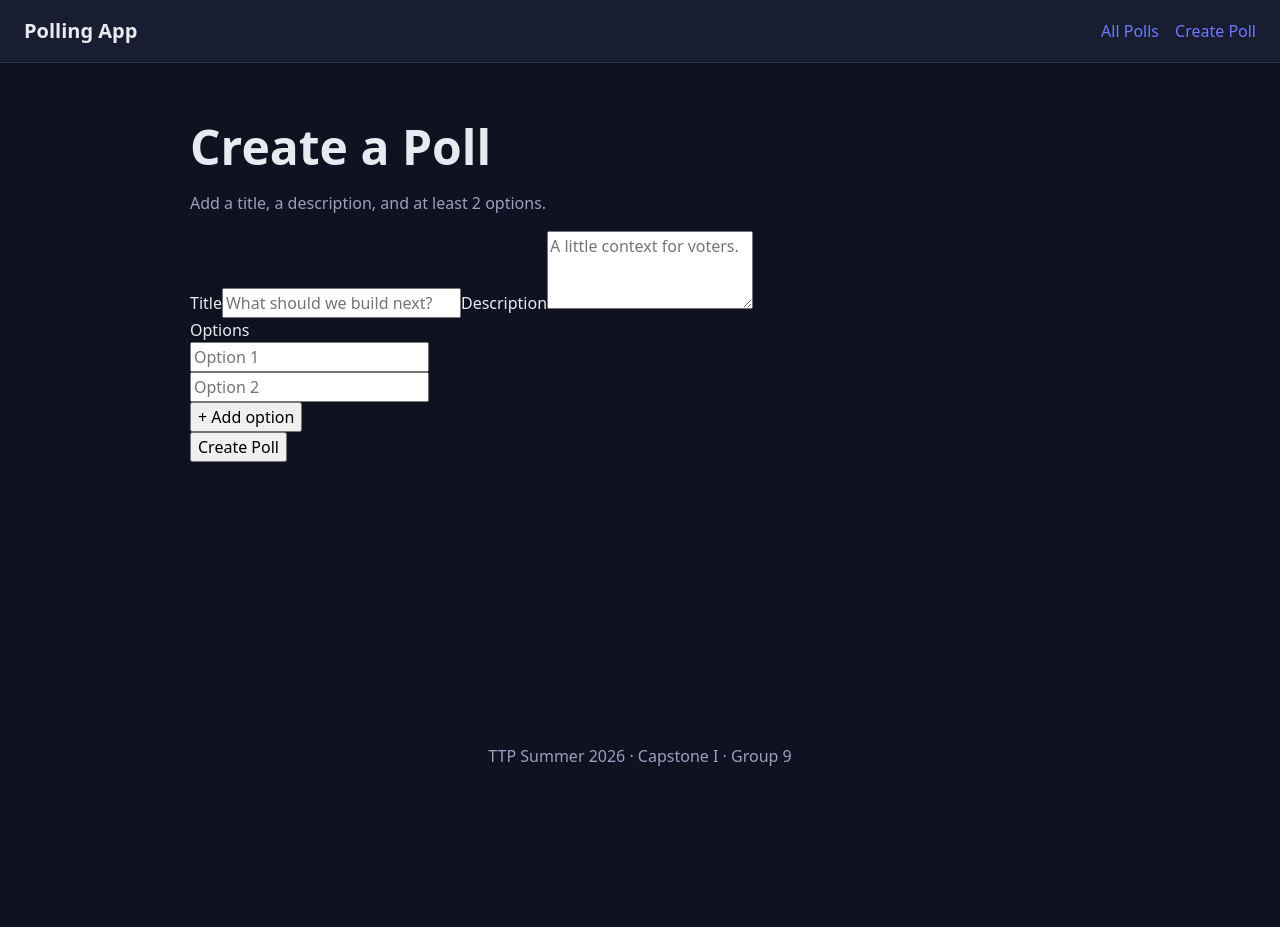
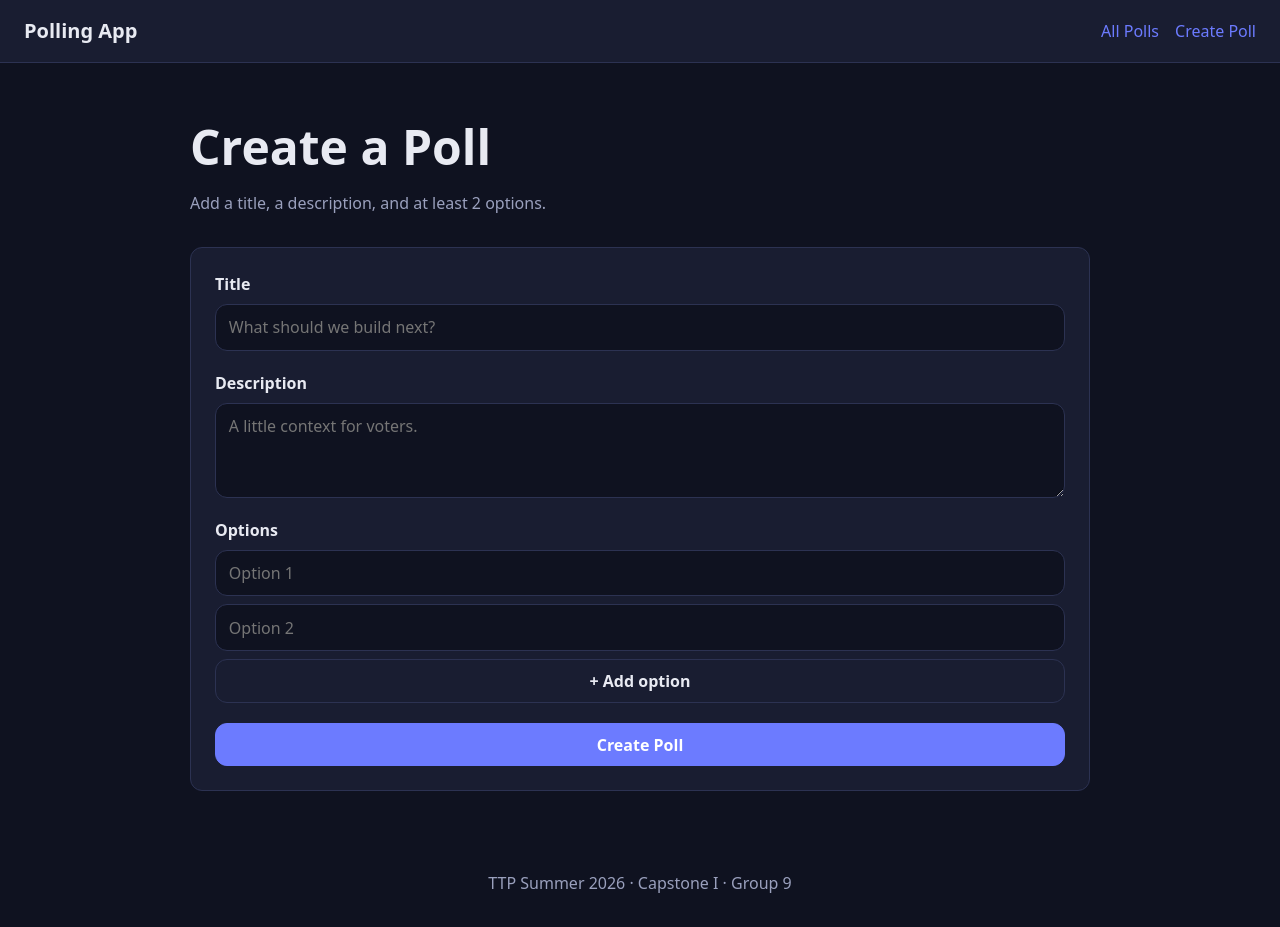
Before and after one commit to ttp-group9-polling/polling-app-frontend, a React (Vite) app: page /create in a window 1280 px wide. Before the commit the page ends 800 px from the top, so only its background shows below. Built offline with nearby package versions, Linux system fonts and the light colour scheme; no server answers.

Commit message:
Add styles for cards, forms, and results

```diff
--- a/src/index.css
+++ b/src/index.css
@@ -1,3 +1,6 @@
+
+   /* GLOBAL VARIABLES AND DEFAULT FONT/COLOR SETTINGS */
+/* Main page background color */
 :root {
   --bg: #0f1220;
   --surface: #191d31;
@@ -10,6 +13,7 @@
   --border: #2c3252;
   --radius: 12px;
 
+    /* Default font for the entire application */
   font-family: system-ui, -apple-system, "Segoe UI", Roboto, sans-serif;
   color: var(--text);
   background: var(--bg);
@@ -19,6 +23,7 @@
   box-sizing: border-box;
 }
 
+/* Sets the default page size, spacing, colors, and line height */
 body {
   margin: 0;
   min-width: 320px;
@@ -106,6 +111,208 @@ h1 {
   border-radius: var(--radius);
 }
 
+.empty-state.error,
+.form-error {
+  color: var(--danger);
+}
+
+/* --- Cards --- */
+.card {
+  background: var(--surface);
+  border: 1px solid var(--border);
+  border-radius: var(--radius);
+  padding: 1.5rem;
+}
+
+.poll-grid {
+  margin-top: 2rem;
+  display: grid;
+  gap: 1rem;
+  grid-template-columns: repeat(auto-fill, minmax(260px, 1fr));
+}
+
+.poll-card {
+  display: flex;
+  flex-direction: column;
+  gap: 1rem;
+  justify-content: space-between;
+}
+
+.poll-card-title {
+  margin: 0 0 0.35rem;
+  font-size: 1.2rem;
+}
+
+.poll-card-desc {
+  margin: 0;
+  color: var(--muted);
+}
+
+.poll-card-meta {
+  margin: 0.5rem 0 0;
+  font-size: 0.85rem;
+  color: var(--muted);
+}
+
+.poll-card-actions {
+  display: flex;
+  gap: 0.75rem;
+  flex-wrap: wrap;
+}
+
+/* --- Buttons --- */
+.btn {
+  display: inline-flex;
+  align-items: center;
+  justify-content: center;
+  gap: 0.4rem;
+  padding: 0.55rem 1.1rem;
+  border: 1px solid var(--primary);
+  border-radius: var(--radius);
+  background: var(--primary);
+  color: #fff;
+  font-weight: 600;
+  cursor: pointer;
+}
+
+.btn:hover {
+  background: var(--primary-dark);
+  border-color: var(--primary-dark);
+  text-decoration: none;
+}
+
+.btn:disabled {
+  opacity: 0.6;
+  cursor: not-allowed;
+}
+
+.btn-ghost {
+  background: transparent;
+  color: var(--text);
+  border-color: var(--border);
+}
+
+.btn-ghost:hover {
+  background: var(--surface-2);
+  border-color: var(--border);
+}
+
+.btn-icon {
+  padding: 0.55rem 0.8rem;
+}
+
+/* --- Forms --- */
+.form {
+  margin-top: 2rem;
+  display: flex;
+  flex-direction: column;
+  gap: 1.25rem;
+}
+
+.field {
+  display: flex;
+  flex-direction: column;
+  gap: 0.5rem;
+}
+
+.field > span {
+  font-weight: 600;
+}
+
+.field input[type="text"],
+.field input[type="email"],
+.field textarea {
+  width: 100%;
+  padding: 0.65rem 0.8rem;
+  color: var(--text);
+  background: var(--bg);
+  border: 1px solid var(--border);
+  border-radius: var(--radius);
+}
+
+.field input:focus,
+.field textarea:focus {
+  outline: 2px solid var(--primary);
+  outline-offset: 1px;
+}
+
+.field textarea {
+  resize: vertical;
+}
+
+.option-row {
+  display: flex;
+  gap: 0.5rem;
+}
+
+.option-row input {
+  flex: 1;
+}
+
+.choice {
+  display: flex;
+  align-items: center;
+  gap: 0.6rem;
+  padding: 0.6rem 0.8rem;
+  background: var(--bg);
+  border: 1px solid var(--border);
+  border-radius: var(--radius);
+  cursor: pointer;
+}
+
+.choice:hover {
+  border-color: var(--primary);
+}
+
+.choice input {
+  accent-color: var(--primary);
+}
+
+/* --- Results --- */
+.results {
+  margin-top: 2rem;
+  display: flex;
+  flex-direction: column;
+  gap: 1.25rem;
+}
+
+.result-row {
+  display: flex;
+  flex-direction: column;
+  gap: 0.4rem;
+}
+
+.result-label {
+  display: flex;
+  justify-content: space-between;
+  gap: 1rem;
+}
+
+.result-count {
+  color: var(--muted);
+  white-space: nowrap;
+}
+
+.bar-track {
+  height: 14px;
+  background: var(--bg);
+  border: 1px solid var(--border);
+  border-radius: 999px;
+  overflow: hidden;
+}
+
+.bar-fill {
+  height: 100%;
+  background: var(--surface-2);
+  border-radius: 999px;
+  transition: width 0.3s ease;
+  min-width: 2px;
+}
+
+.bar-leader {
+  background: var(--primary);
+}
+
 @media (max-width: 600px) {
   .navbar {
     align-items: flex-start;
```
